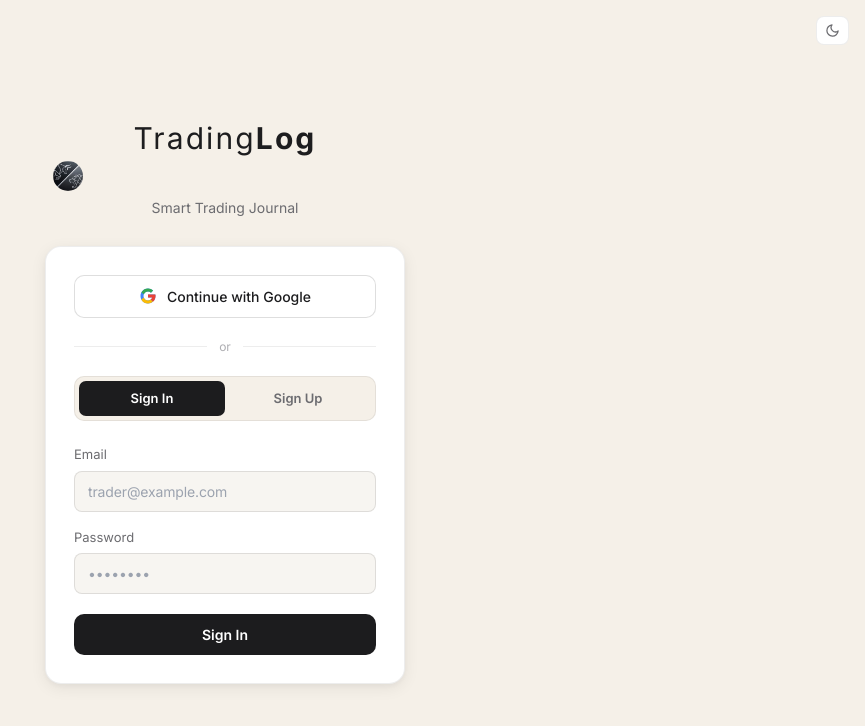
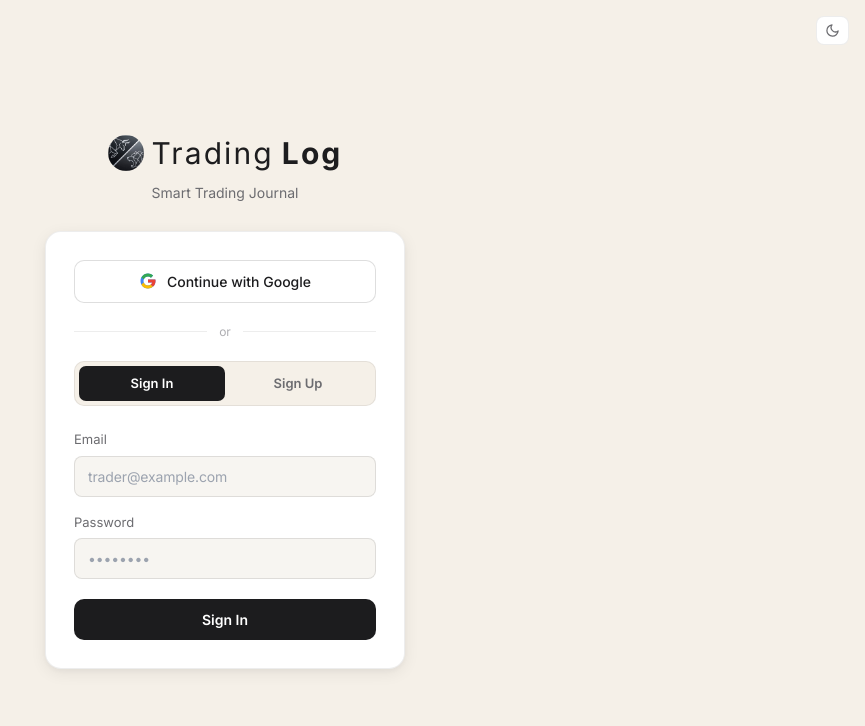
Before and after one commit to idan18897/tradelog, a React (Vite) app: page /login in a window 1280 px wide. Shown: the top 726 px of the page, without its empty margins (415-1280 px from the left). Built offline with nearby package versions, Linux system fonts and the light colour scheme.

Commit message:
fix login logo layout

```diff
--- a/src/pages/Login.jsx
+++ b/src/pages/Login.jsx
@@ -113,10 +113,12 @@ export default function Login() {
       >
         {/* Logo */}
         <div style={{ textAlign: 'center', marginBottom: '28px' }}>
-          <div style={{ marginBottom: '6px' }}>
+          <div style={{ marginBottom: '6px', display: 'flex', alignItems: 'center', justifyContent: 'center', gap: '8px' }}>
+            <div style={{ width: '36px', height: '36px', borderRadius: '50%', overflow: 'hidden', flexShrink: 0 }}>
+              <img src="/logo-light.png" alt="logo" style={{ width: '100%', height: '100%', objectFit: 'cover' }} />
+            </div>
             <span style={{ fontSize: '30px', fontWeight: 400, color: 'var(--logo-color)', letterSpacing: '0.07em' }}>Trading</span>
             <span style={{ fontSize: '30px', fontWeight: 700, color: 'var(--logo-color)', letterSpacing: '0.07em' }}>Log</span>
-            <img src="/logo-light.png" alt="logo" style={{ width: '30px', height: '30px', marginInlineStart: '8px', flexShrink: 0, borderRadius: '50%', objectFit: 'cover' }} />
           </div>
           <p style={{ fontSize: '14px', color: 'var(--text-muted)' }}>{t.loginSubtitle}</p>
         </div>
```
